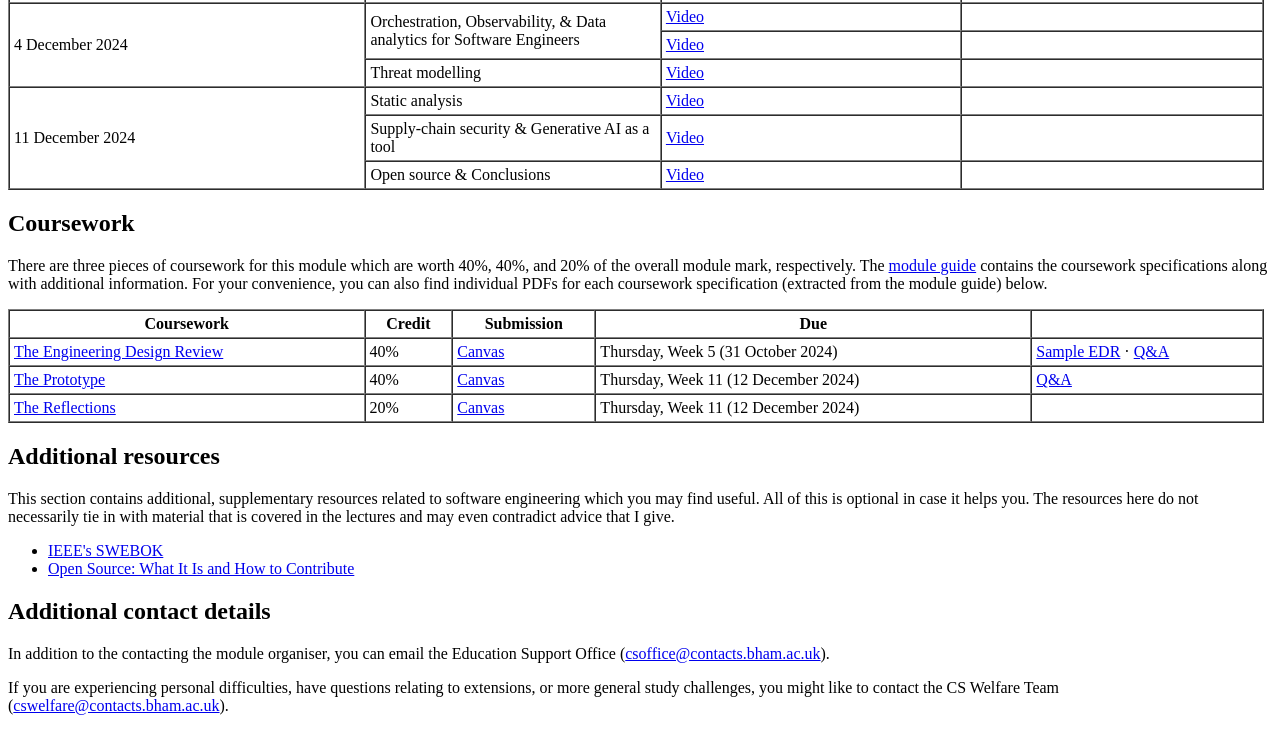
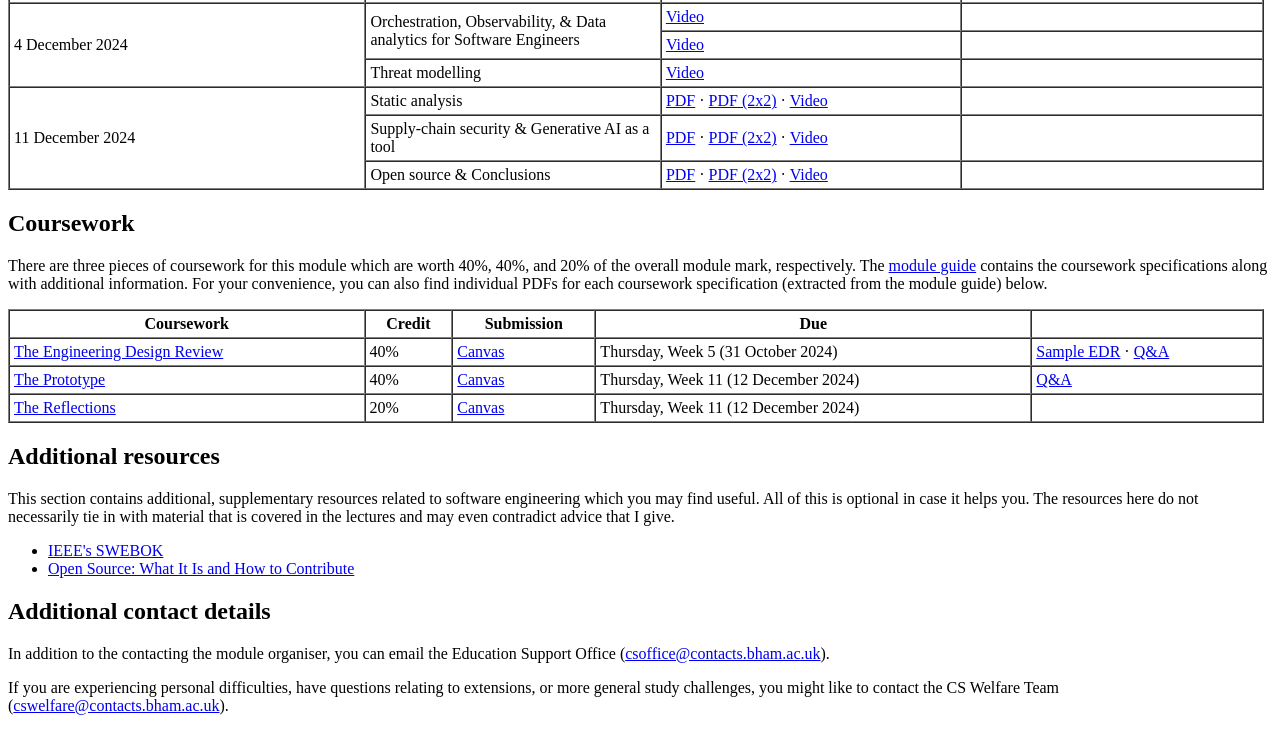
Before and after one commit to uob-sepp/website, a plain HTML site: page index.html in a window 1280 px wide. Shown: the part 1305-2036 px from the top of the page. Drawn offline with Linux system fonts and the light colour scheme.

Commit message:
Link w11 slides

```diff
--- a/index.html
+++ b/index.html
@@ -763,6 +763,30 @@
       <td>Static analysis</td>
       <td>
         <a
+          class="instructure_file_link instructure_scribd_file inline_disabled"
+          title="w11.pdf"
+          href="https://canvas.bham.ac.uk/courses/77855/files/18243709?wrap=1"
+          target="_blank"
+          rel="noopener"
+          data-canvas-previewable="false"
+          data-api-endpoint="https://canvas.bham.ac.uk/api/v1/courses/77855/files/18243709"
+          data-api-returntype="File"
+          >PDF</a
+        >
+        ·
+        <a
+          class="instructure_file_link instructure_scribd_file inline_disabled"
+          title="w11_2x2.pdf"
+          href="https://canvas.bham.ac.uk/courses/77855/files/18243708?wrap=1"
+          target="_blank"
+          rel="noopener"
+          data-canvas-previewable="false"
+          data-api-endpoint="https://canvas.bham.ac.uk/api/v1/courses/77855/files/18243708"
+          data-api-returntype="File"
+          >PDF (2x2)</a
+        >
+        ·
+        <a
           href="https://bham.cloud.panopto.eu/Panopto/Pages/Viewer.aspx?id=b8e2ef22-8cf2-4e75-8832-b2430094738e"
           >Video</a
         >
@@ -773,6 +797,30 @@
       <td>Supply-chain security &amp; Generative AI as a tool</td>
       <td>
         <a
+          class="instructure_file_link instructure_scribd_file inline_disabled"
+          title="w11b.pdf"
+          href="https://canvas.bham.ac.uk/courses/77855/files/18243711?wrap=1"
+          target="_blank"
+          rel="noopener"
+          data-canvas-previewable="false"
+          data-api-endpoint="https://canvas.bham.ac.uk/api/v1/courses/77855/files/18243711"
+          data-api-returntype="File"
+          >PDF</a
+        >
+        ·
+        <a
+          class="instructure_file_link instructure_scribd_file inline_disabled"
+          title="w11b_2x2.pdf"
+          href="https://canvas.bham.ac.uk/courses/77855/files/18243710?wrap=1"
+          target="_blank"
+          rel="noopener"
+          data-canvas-previewable="false"
+          data-api-endpoint="https://canvas.bham.ac.uk/api/v1/courses/77855/files/18243710"
+          data-api-returntype="File"
+          >PDF (2x2)</a
+        >
+        ·
+        <a
           href="https://bham.cloud.panopto.eu/Panopto/Pages/Viewer.aspx?id=e5efaaf4-56c6-4b17-9190-b24300b52d97"
           >Video</a
         >
@@ -782,6 +830,30 @@
     <tr>
       <td>Open source &amp; Conclusions</td>
       <td>
+        <a
+          class="instructure_file_link instructure_scribd_file inline_disabled"
+          title="w11c.pdf"
+          href="https://canvas.bham.ac.uk/courses/77855/files/18243740?wrap=1"
+          target="_blank"
+          rel="noopener"
+          data-canvas-previewable="false"
+          data-api-endpoint="https://canvas.bham.ac.uk/api/v1/courses/77855/files/18243740"
+          data-api-returntype="File"
+          >PDF</a
+        >
+        ·
+        <a
+          class="instructure_file_link instructure_scribd_file inline_disabled"
+          title="w11c_2x2.pdf"
+          href="https://canvas.bham.ac.uk/courses/77855/files/18243738?wrap=1"
+          target="_blank"
+          rel="noopener"
+          data-canvas-previewable="false"
+          data-api-endpoint="https://canvas.bham.ac.uk/api/v1/courses/77855/files/18243738"
+          data-api-returntype="File"
+          >PDF (2x2)</a
+        >
+        ·
         <a
           href="https://bham.cloud.panopto.eu/Panopto/Pages/Viewer.aspx?id=faf22a49-50bf-495c-8b2f-b24300c63c5d"
           >Video</a
```
